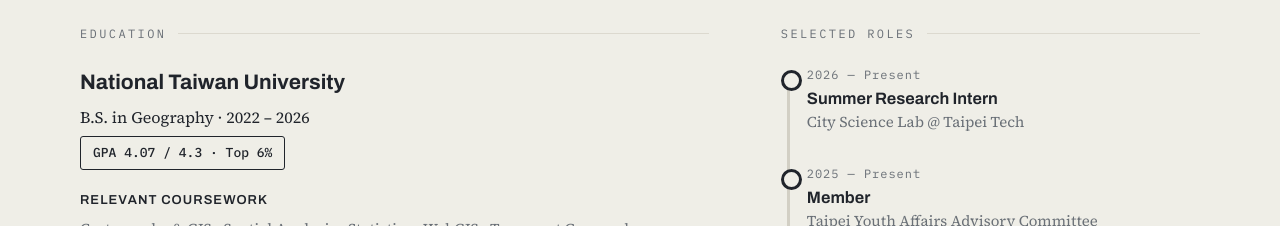
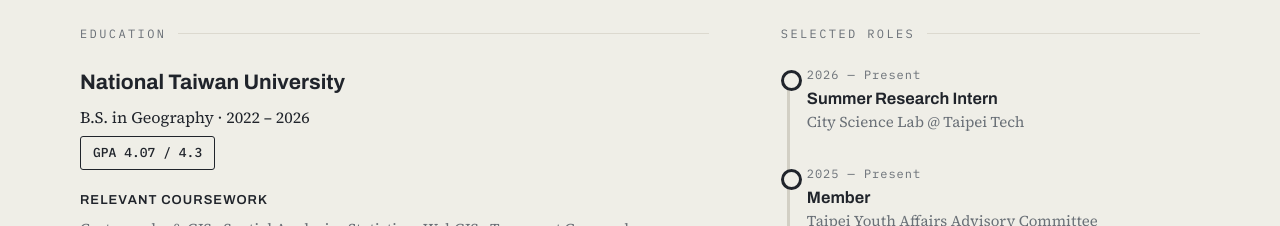
Before and after one commit to geopeper/portfolio, a plain HTML site: page index.html in a window 1280 px wide. Shown: the part 4460-4686 px from the top of the page. Drawn offline with Linux system fonts and the light colour scheme.

Commit message:
Remove class rank from GPA

```diff
--- a/index.html
+++ b/index.html
@@ -563,7 +563,7 @@
           <p class="cv-label">Education</p>
           <p class="edu-school">National Taiwan University</p>
           <p class="edu-degree">B.S. in Geography · 2022 – 2026</p>
-          <p class="edu-gpa">GPA 4.07 / 4.3 · Top 6%</p>
+          <p class="edu-gpa">GPA 4.07 / 4.3</p>
           <div class="edu-courses">
             <strong>Relevant coursework</strong>
             Cartography &amp; GIS · Spatial Analysis · Statistics · WebGIS · Transport Geography · Machine Learning
```
